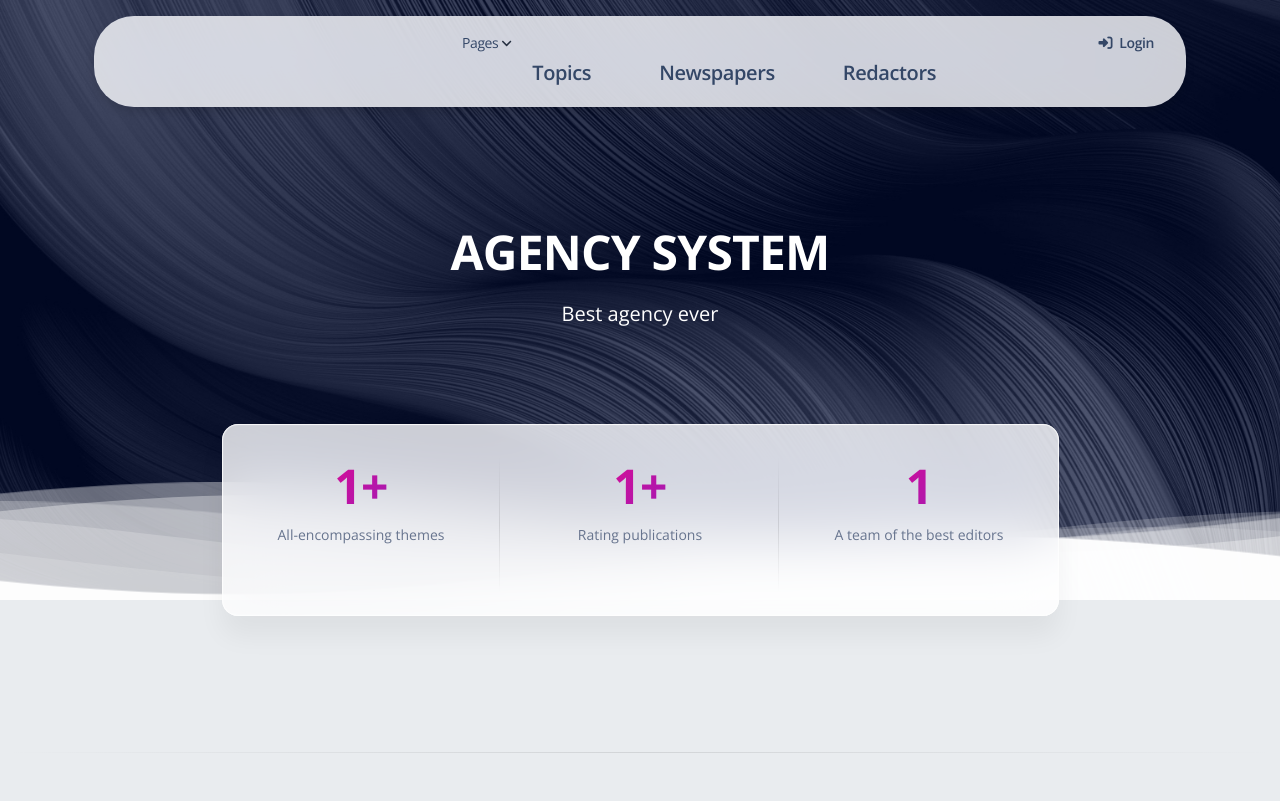
After one commit to oleg-potichnyi/newspaper-agency, a Django app: template templates/agency/index2.html in a window 1280 px wide. The commit adds this page. Run offline with Django 4.2, Linux system fonts and the light colour scheme; the template is opened without the code that fills it: most values are stand-ins (such as "Sample title", 1, 10 or a date in 2020); some libraries are stand-ins or nearby versions.

Commit message:
Changes were made to settings.py, README.md, .html files

```diff
--- a/newspaper_agency/settings.py
+++ b/newspaper_agency/settings.py
@@ -24,7 +24,7 @@ BASE_DIR = Path(__file__).resolve().parent.parent
 # See https://docs.djangoproject.com/en/4.2/howto/deployment/checklist/
 
 # SECURITY WARNING: keep the secret key used in production secret!
-SECRET_KEY = os.environ.get("DJANGO_SECRET_KEY", "django-insecure-w(uplu9m7hj8%40rxh1&*dnu3uhne45-d9ec7#9h8o=@2u9umc")
+SECRET_KEY = os.environ.get("SECRET_KEY", default="your secret key")
 
 # SECURITY WARNING: don't run with debug turned on in production!
 # DEBUG = os.environ.get("DJANGO_DEBUG", "") != "False"
--- /dev/null
+++ b/templates/agency/index2.html
@@ -0,0 +1,78 @@
+{% extends "base.html" %}
+
+{% load static %}
+
+{% block title %} Material Kit 2 by Creative Tim 123 {% endblock title %}
+
+{% block body %} class="index-page bg-gray-200" {% endblock body %}
+
+{% block content %}
+
+<header class="header-2">
+  <div class="page-header min-vh-75 relative" style="background-image: url('{% static 'img/curved-images/curved.jpg' %}')">
+    <div class="container">
+      <div class="row">
+        <div class="col-lg-7 text-center mx-auto">
+          <h1 class="text-white pt-3 mt-n5">
+            AGENCY SYSTEM
+          </h1>
+          <p class="lead text-white mt-3">Best agency ever</p>
+        </div>
+      </div>
+    </div>
+
+    <div class="position-absolute w-100 z-index-1 bottom-0">
+      <svg class="waves" xmlns="http://www.w3.org/2000/svg" xmlns:xlink="http://www.w3.org/1999/xlink" viewBox="0 24 150 40" preserveAspectRatio="none" shape-rendering="auto">
+        <defs>
+          <path id="gentle-wave" d="M-160 44c30 0 58-18 88-18s 58 18 88 18 58-18 88-18 58 18 88 18 v44h-352z" />
+        </defs>
+        <g class="moving-waves">
+          <use xlink:href="#gentle-wave" x="48" y="-1" fill="rgba(255,255,255,0.40" />
+          <use xlink:href="#gentle-wave" x="48" y="3" fill="rgba(255,255,255,0.35)" />
+          <use xlink:href="#gentle-wave" x="48" y="5" fill="rgba(255,255,255,0.25)" />
+          <use xlink:href="#gentle-wave" x="48" y="8" fill="rgba(255,255,255,0.20)" />
+          <use xlink:href="#gentle-wave" x="48" y="13" fill="rgba(255,255,255,0.15)" />
+          <use xlink:href="#gentle-wave" x="48" y="16" fill="rgba(255,255,255,0.95" />
+        </g>
+      </svg>
+    </div>
+  </div>
+</header>
+
+
+<section class="pt-3 pb-4" id="count-stats">
+  <div class="container">
+    <div class="row">
+      <div class="col-lg-9 z-index-2 border-radius-xl mt-n10 mx-auto py-3 blur shadow-blur count-stats-block">
+        <div class="row">
+          <div class="col-md-4 position-relative">
+            <div class="p-3 text-center">
+              <h1 class="text-gradient text-primary"><span id="state1" countTo="99">{{ num_topics }}</span>+</h1>
+
+              <p class="text-sm">All-encompassing themes</p>
+            </div>
+            <hr class="vertical dark">
+          </div>
+          <div class="col-md-4 position-relative">
+            <div class="p-3 text-center">
+              <h1 class="text-gradient text-primary"> <span id="state2" countTo="99">{{ num_newspapers }}</span>+</h1>
+
+              <p class="text-sm">Rating publications</p>
+            </div>
+            <hr class="vertical dark">
+          </div>
+          <div class="col-md-4">
+            <div class="p-3 text-center">
+              <h1 class="text-gradient text-primary" id="state3" countTo="99">{{ num_redactors }}</h1>
+
+              <p class="text-sm">A team of the best editors</p>
+            </div>
+          </div>
+        </div>
+      </div>
+    </div>
+  </div>
+</section>
+
+
+{% endblock content %}
--- a/templates/includes/navigation.html
+++ b/templates/includes/navigation.html
@@ -55,6 +55,8 @@
                           </svg>
                         </div>
                       </div>
+
+
 {#                      Landing Pages#}
 {#                    </div>#}
 {#                    <a href="/" class="dropdown-item border-radius-md">#}
@@ -745,17 +747,36 @@
 {#                </div>#}
 {#              </li>#}
 
-            <div class="p-1 text-center">
+          <div class="nav-buttons-container">
+
+              <div class="p-1 text-center nav-item-button">
                 <a href="{% url 'agency:topic-list' %}"><h5 class="mt-3">Topics</h5></a>
               </div>
 
-            <div class="p-1 text-center">
+              <div class="p-1 text-center nav-item-button">
                 <a href="{% url 'agency:newspaper-list' %}"><h5 class="mt-3">Newspapers</h5></a>
               </div>
 
-            <div class="p-1 text-center">
+              <div class="p-1 text-center nav-item-button">
                 <a href="{% url 'agency:redactor-list' %}"><h5 class="mt-3">Redactors</h5></a>
               </div>
+          </div>
+
+            <style>
+              /* Custom class to increase horizontal spacing between nav buttons */
+              .nav-buttons-container {
+                display: flex; /* Use flexbox to stretch the buttons horizontally */
+                justify-content: space-between; /* Add equal spacing between the buttons */
+                margin-top: 15px; /* Add some top margin to separate from the "Page" button */
+              }
+
+              /* Custom class for individual nav buttons */
+              .nav-item-button {
+
+              flex: 1; /* This will make the buttons share equal space */
+              margin-right: 60px; /* Adjust the value as per your requirements */
+              }
+            </style>
 
               {% if request.user.is_authenticated %}
               <li class="nav-item ms-lg-auto">
```
Also changed, not shown: Demo.png. Lines whose indentation alone changed are shown as unchanged.
